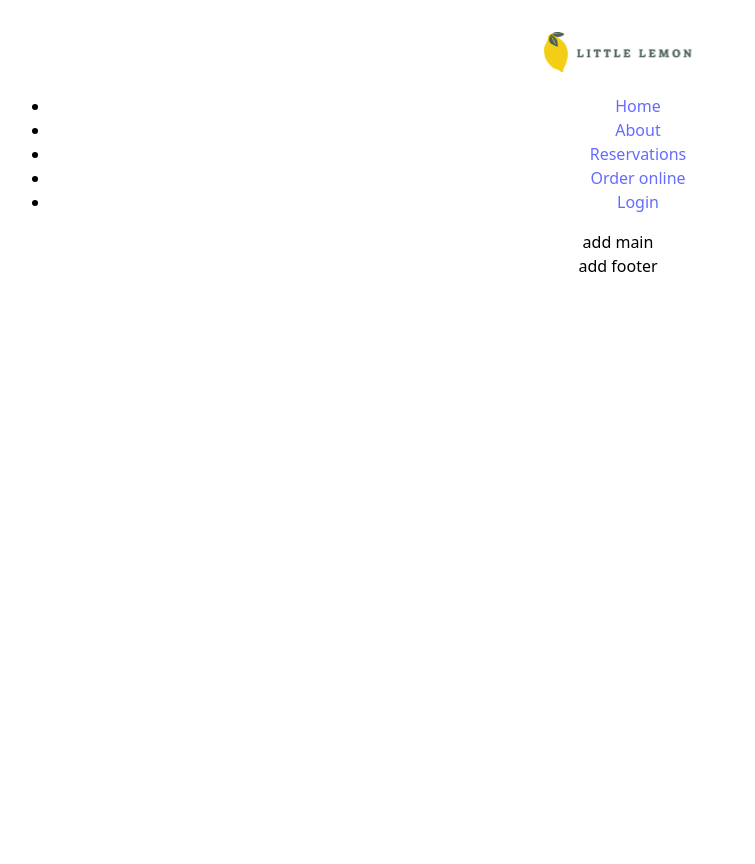
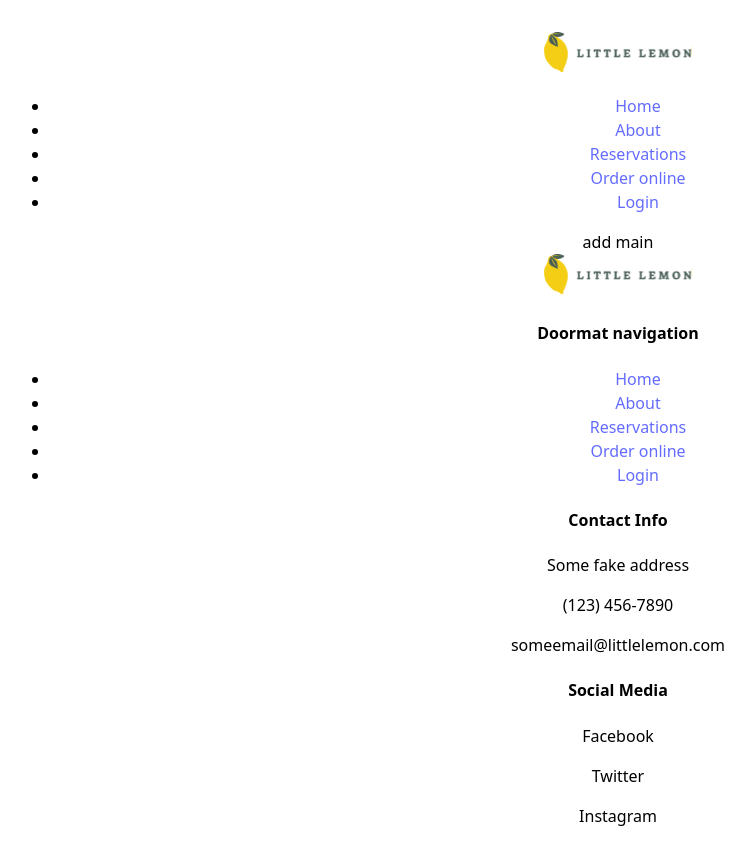
Before and after one commit to raphaellopes/meta-capstone-project, a React (Vite) app: page / in a window 1280 px wide. Shown: the top 864 px of the page, without its empty margins (22-777 px from the left). Before the commit the page ends 800 px from the top, so only its background shows below. Built offline with nearby package versions, Linux system fonts and the light colour scheme.

Commit message:
add footer structure

```diff
--- a/src/components/Footer.tsx
+++ b/src/components/Footer.tsx
@@ -1,5 +1,30 @@
+import Logo from "../assets/logo.svg";
+import Nav from "./Nav";
+
 const Footer = () => (
-  <footer>add footer</footer>
+  <footer>
+    <div>
+      <img src={Logo} alt="Little Lemon" />
+    </div>
+    <div>
+      <div>
+        <h4>Doormat navigation</h4>
+        <Nav />
+      </div>
+      <div>
+        <h4>Contact Info</h4>
+        <p>Some fake address</p>
+        <p>(123) 456-7890</p>
+        <p>someemail@littlelemon.com</p>
+      </div>
+      <div>
+        <h4>Social Media</h4>
+        <p>Facebook</p>
+        <p>Twitter</p>
+        <p>Instagram</p>
+      </div>
+    </div>
+  </footer>
 );
 
 export default Footer;
```
